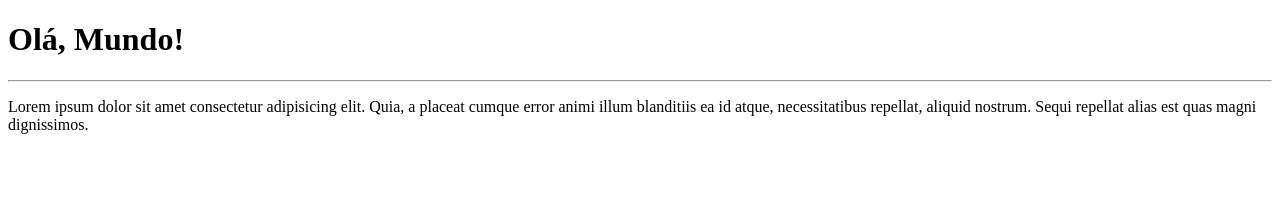
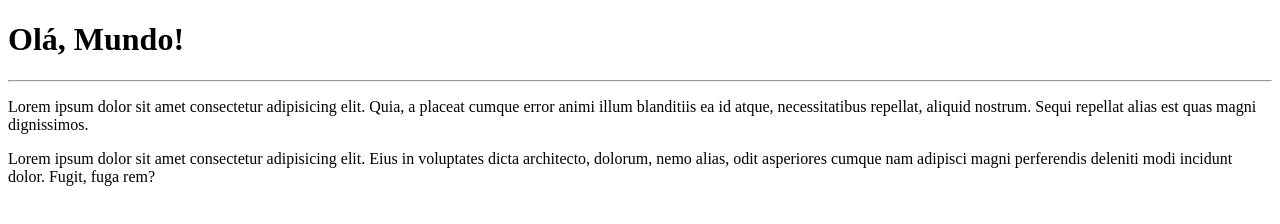
Before and after one commit to liamcosta99/Ola-Mundo, a plain HTML site: page site-exemplo/index.html in a window 1280 px wide. Drawn offline with Linux system fonts and the light colour scheme.

Commit message:
adicionei um parágrafo

```diff
--- a/site-exemplo/index.html
+++ b/site-exemplo/index.html
@@ -9,5 +9,6 @@
     <h1>Olá, Mundo!</h1>
     <hr>
     <p>Lorem ipsum dolor sit amet consectetur adipisicing elit. Quia, a placeat cumque error animi illum blanditiis ea id atque, necessitatibus repellat, aliquid nostrum. Sequi repellat alias est quas magni dignissimos.</p>
+    <p>Lorem ipsum dolor sit amet consectetur adipisicing elit. Eius in voluptates dicta architecto, dolorum, nemo alias, odit asperiores cumque nam adipisci magni perferendis deleniti modi incidunt dolor. Fugit, fuga rem?</p>
 </body>
 </html>
```
